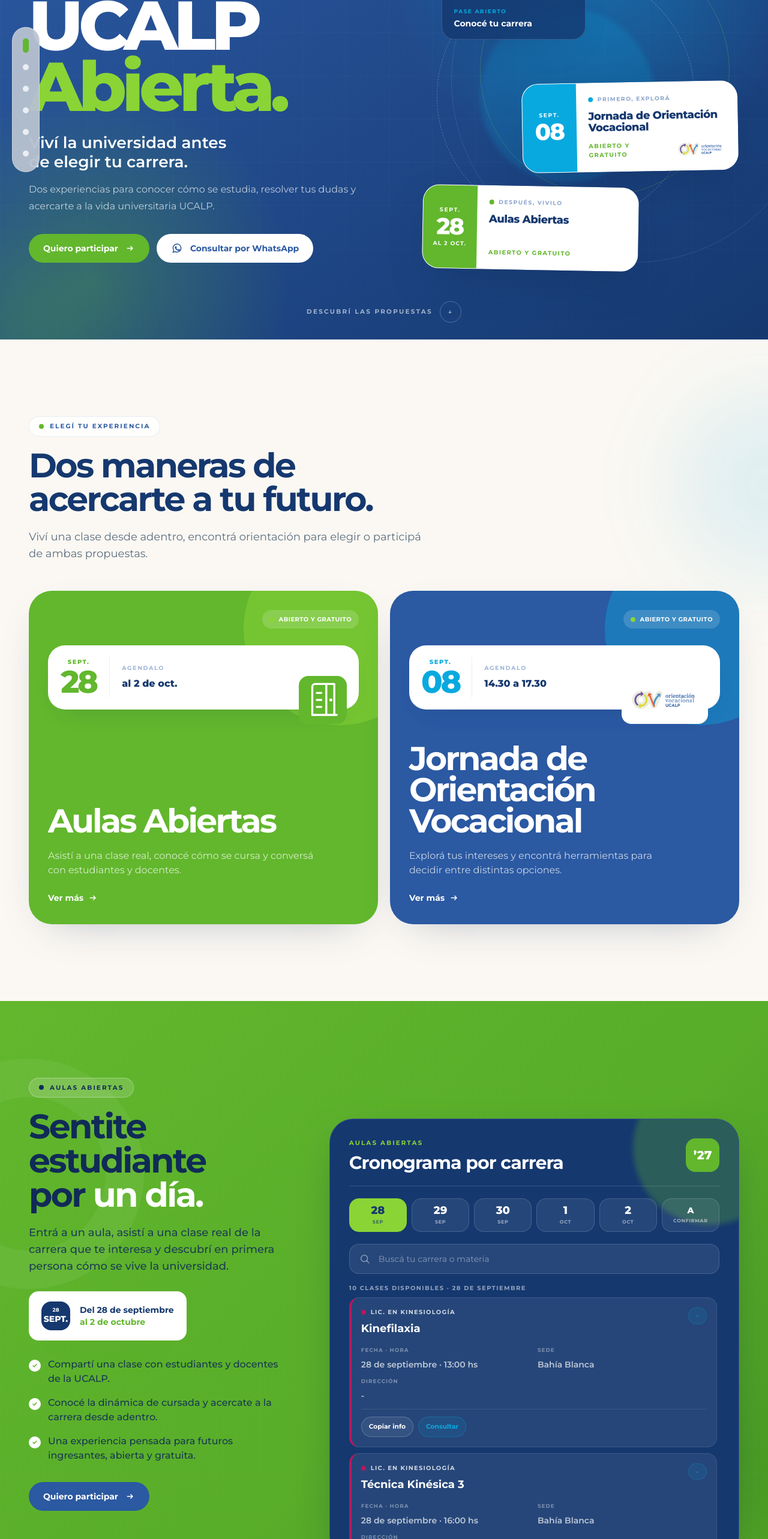
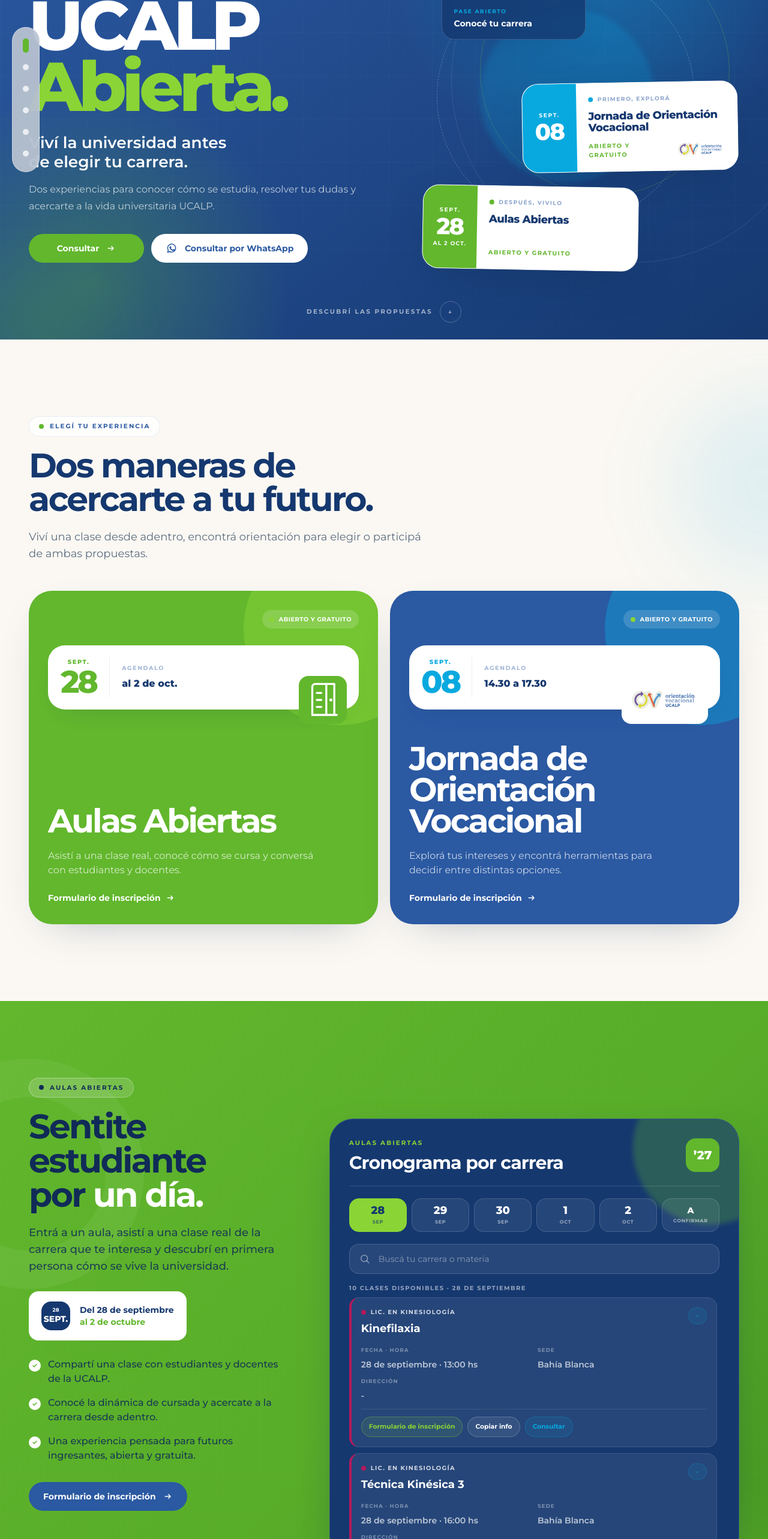
Before and after one commit to BlackForgeSD/ucalp-abierta-landing, a React (Vite) app: page / in a window 1280 px wide. Shown: the part 234-2800 px from the top of the page at 60% size. Built offline with nearby package versions, Linux system fonts and the light colour scheme.

Commit message:
feat: actualizar llamados a la acción e inscripciones

```diff
--- a/src/components/Navbar.jsx
+++ b/src/components/Navbar.jsx
@@ -7,7 +7,7 @@
   { href: '#experiencias', label: 'Experiencias' },
   { href: '#aulas-abiertas', label: 'Aulas Abiertas' },
   { href: '#orientacion', label: 'Orientación' },
-  { href: '#contacto', label: 'Participar' },
+  { href: '#contacto', label: 'Consultar' },
 ]
 
 export default function Navbar() {
@@ -73,7 +73,7 @@
                 href="#contacto"
                 className="hidden whitespace-nowrap rounded-full bg-brand-green px-5 py-3 text-xs font-bold text-white transition hover:bg-[#54a225] sm:inline-flex lg:text-sm"
               >
-                Quiero participar
+                Consultar
               </a>
               <button
                 type="button"
--- /dev/null
+++ b/src/constants/registrationForms.js
@@ -0,0 +1,3 @@
+export const AULAS_ABIERTAS_REGISTRATION_URL = 'https://docs.google.com/forms/d/e/1FAIpQLSeMuhXiEaHrJrrBAAT-p9u50Ll2lmBJWxRRRKQpq9ew_l0XSw/viewform'
+
+export const ORIENTACION_VOCACIONAL_REGISTRATION_URL = 'https://docs.google.com/forms/d/e/1FAIpQLSdVhHP0NX5RUXvZ3GpUME0TLZbGKZ-GHiIQbnbkcbFVbP_UWA/viewform'
--- a/src/sections/Experiences.jsx
+++ b/src/sections/Experiences.jsx
@@ -2,6 +2,7 @@
 import Reveal from '../components/Reveal'
 import SectionHeading from '../components/SectionHeading'
 import ovHorizontal from '../../assets/oV-sinFondo-10.png'
+import { AULAS_ABIERTAS_REGISTRATION_URL, ORIENTACION_VOCACIONAL_REGISTRATION_URL } from '../constants/registrationForms'
 
 function EventSymbol({ type }) {
   if (type === 'classrooms') {
@@ -36,6 +37,7 @@
     background: 'bg-brand-green',
     glow: 'bg-brand-lime/45',
     dateColor: 'text-brand-green',
+    registrationUrl: AULAS_ABIERTAS_REGISTRATION_URL,
   },
   {
     id: 'orientacion',
@@ -48,6 +50,7 @@
     background: 'bg-brand-blue',
     glow: 'bg-brand-sky/40',
     dateColor: 'text-brand-sky',
+    registrationUrl: ORIENTACION_VOCACIONAL_REGISTRATION_URL,
   },
 ]
 
@@ -68,7 +71,10 @@
           {experiences.map((experience, index) => (
             <Reveal key={experience.id} delay={index * 100} className="h-full">
               <a
-                href={`#${experience.id}`}
+                href={experience.registrationUrl}
+                target="_blank"
+                rel="noopener noreferrer"
+                aria-label={`Abrir formulario de inscripción de ${experience.title} en una pestaña nueva`}
                 className={`group relative flex h-full min-h-[34rem] flex-col overflow-hidden rounded-[2.4rem] p-6 text-white shadow-card transition duration-500 hover:-translate-y-1.5 hover:shadow-floating sm:p-8 ${experience.background}`}
               >
                 <div className={`absolute -right-24 -top-24 h-80 w-80 rounded-full transition duration-700 group-hover:scale-110 ${experience.glow}`} />
@@ -102,7 +108,7 @@
                   <h3 className="max-w-[31rem] text-[2.55rem] font-bold leading-[0.94] tracking-[-0.05em] sm:text-[3.45rem]">{experience.title}</h3>
                   <p className="mt-5 max-w-md text-sm leading-6 text-white/75 sm:text-base">{experience.copy}</p>
                   <span className="mt-6 inline-flex items-center gap-2 text-sm font-bold">
-                    Ver más <ArrowIcon className="h-4 w-4 transition-transform duration-300 group-hover:translate-x-1" />
+                    Formulario de inscripción <ArrowIcon className="h-4 w-4 transition-transform duration-300 group-hover:translate-x-1" />
                   </span>
                 </div>
               </a>
--- a/src/sections/Hero.jsx
+++ b/src/sections/Hero.jsx
@@ -3,11 +3,15 @@
 import ovHorizontal from '../../assets/oV-sinFondo-10.png'
 import { getWhatsAppHref, isWhatsAppConfigured } from '../utils/whatsapp'
 
-function EventTicket({ type, date, endDate, title, note, className = '' }) {
+function EventTicket({ type, date, endDate, title, note, href, className = '' }) {
   const isOrientation = type === 'orientation'
 
   return (
-    <div className={`overflow-hidden rounded-[1.75rem] border border-white/25 bg-white text-brand-deep shadow-floating ${className}`}>
+    <a
+      href={href}
+      aria-label={`Ir a la sección ${title}`}
+      className={`cursor-pointer overflow-hidden rounded-[1.75rem] border border-white/25 bg-white text-brand-deep shadow-floating focus-visible:outline focus-visible:outline-2 focus-visible:outline-offset-4 focus-visible:outline-brand-lime ${className}`}
+    >
       <div className="grid grid-cols-[5.6rem_1fr]">
         <div className={`grid min-h-[8.6rem] place-items-center p-3 text-center text-white ${isOrientation ? 'bg-brand-sky' : 'bg-brand-green'}`}>
           <span className="leading-none">
@@ -32,13 +36,13 @@
           </div>
         </div>
       </div>
-    </div>
+    </a>
   )
 }
 
-function MobileEvent({ date, title, color }) {
+function MobileEvent({ date, title, color, href }) {
   return (
-    <a href={title === 'Aulas Abiertas' ? '#aulas-abiertas' : '#orientacion'} className="rounded-2xl border border-white/15 bg-white/10 p-4 backdrop-blur-sm">
+    <a href={href} className="cursor-pointer rounded-2xl border border-white/15 bg-white/10 p-4 backdrop-blur-sm focus-visible:outline focus-visible:outline-2 focus-visible:outline-offset-4 focus-visible:outline-brand-lime">
       <span className={`text-[0.62rem] font-extrabold uppercase tracking-[0.16em] ${color}`}>{date}</span>
       <span className="mt-2 block text-sm font-bold leading-tight text-white">{title}</span>
       <span className="mt-3 flex items-center gap-2 text-[0.58rem] font-bold uppercase tracking-wider text-white/60">
@@ -85,7 +89,7 @@
           </Reveal>
 
           <Reveal delay={220} className="mt-8 flex flex-col gap-3 sm:flex-row">
-            <ButtonLink href="#contacto" variant="primary" className="sm:min-w-48">Quiero participar</ButtonLink>
+            <ButtonLink href="#contacto" variant="primary" className="sm:min-w-48">Consultar</ButtonLink>
             <ButtonLink
               href={getWhatsAppHref()}
               variant="light"
@@ -105,8 +109,8 @@
           </Reveal>
 
           <Reveal delay={260} className="mt-7 grid grid-cols-2 gap-3 lg:hidden">
-            <MobileEvent date="8 de sept." title="Orientación Vocacional" color="text-brand-sky" />
-            <MobileEvent date="28 sept. — 2 oct." title="Aulas Abiertas" color="text-brand-lime" />
+            <MobileEvent href="#orientacion" date="8 de sept." title="Orientación Vocacional" color="text-brand-sky" />
+            <MobileEvent href="#aulas-abiertas" date="28 sept. — 2 oct." title="Aulas Abiertas" color="text-brand-lime" />
           </Reveal>
         </div>
 
@@ -124,6 +128,7 @@
 
           <EventTicket
             type="orientation"
+            href="#orientacion"
             date="08"
             title="Jornada de Orientación Vocacional"
             note="Primero, explorá"
@@ -131,6 +136,7 @@
           />
           <EventTicket
             type="classrooms"
+            href="#aulas-abiertas"
             date="28"
             endDate="2 oct."
             title="Aulas Abiertas"
--- a/src/sections/OpenClassrooms.jsx
+++ b/src/sections/OpenClassrooms.jsx
@@ -2,8 +2,8 @@
 import ButtonLink from '../components/ButtonLink'
 import Reveal from '../components/Reveal'
 import SectionHeading from '../components/SectionHeading'
+import { AULAS_ABIERTAS_REGISTRATION_URL } from '../constants/registrationForms'
 import { facultyColors, openClassrooms } from '../data/aulasAbiertas'
-import { getWhatsAppHrefForMessage, isWhatsAppConfigured } from '../utils/whatsapp'
 
 const confirmedScheduleDays = [
   { id: '2026-09-28', day: '28', month: 'SEP', label: '28 de septiembre' },
@@ -28,10 +28,6 @@
   const meetLine = item.meetUrl && item.meetUrl !== '-' ? `\nGoogle Meet: ${item.meetUrl}` : ''
 
   return `Aulas Abiertas UCALP\n\nCarrera: ${item.carrera}\nClase: ${item.clase}\nFecha: ${getActivityDate(item)}\nHora: ${item.hora}\nSede: ${item.sede}\nDirección: ${item.direccion}\nModalidad: ${item.modalidad}${meetLine}`
-}
-
-function getActivityWhatsAppMessage(item) {
-  return `Hola, quiero recibir información sobre Aulas Abiertas UCALP.\n\nMe interesa esta actividad:\n\nCarrera: ${item.carrera}\nClase: ${item.clase}\nFecha: ${getActivityDate(item)}\nHora: ${item.hora}\nSede: ${item.sede}\n\nGracias.`
 }
 
 function normalizeSearch(value) {
@@ -191,6 +187,16 @@
                 </div>
 
                 <div className="mt-3 flex flex-wrap gap-2 border-t border-white/10 pt-3 text-[0.67rem] font-bold">
+                  <a
+                    href={AULAS_ABIERTAS_REGISTRATION_URL}
+                    target="_blank"
+                    rel="noopener noreferrer"
+                    aria-label={`Abrir formulario de inscripción para ${item.clase} en una pestaña nueva`}
+                    className="whitespace-nowrap rounded-full border border-brand-lime/35 bg-brand-lime/10 px-3 py-2 text-brand-lime transition hover:border-brand-lime/55 hover:bg-brand-lime/20 focus-visible:outline focus-visible:outline-2 focus-visible:outline-offset-2 focus-visible:outline-brand-lime"
+                  >
+                    Formulario de inscripción
+                  </a>
+
                   <button
                     type="button"
                     onClick={() => handleCopy(item)}
@@ -207,10 +213,8 @@
                   </button>
 
                   <a
-                    href={getWhatsAppHrefForMessage(getActivityWhatsAppMessage(item))}
-                    target={isWhatsAppConfigured ? '_blank' : undefined}
-                    rel={isWhatsAppConfigured ? 'noopener noreferrer' : undefined}
-                    aria-label={`Consultar por WhatsApp sobre ${item.clase}`}
+                    href="#contacto"
+                    aria-label={`Consultar sobre ${item.clase} mediante el formulario general`}
                     className="rounded-full border border-brand-sky/30 bg-brand-sky/10 px-3 py-2 text-brand-sky transition hover:border-brand-sky/50 hover:bg-brand-sky/20 focus-visible:outline focus-visible:outline-2 focus-visible:outline-offset-2 focus-visible:outline-brand-lime"
                   >
                     Consultar
@@ -279,7 +283,14 @@
           </ul>
 
           <div className="mt-8">
-            <ButtonLink href="#contacto" variant="blue">Quiero participar</ButtonLink>
+            <ButtonLink
+              href={AULAS_ABIERTAS_REGISTRATION_URL}
+              target="_blank"
+              rel="noopener noreferrer"
+              variant="blue"
+            >
+              Formulario de inscripción
+            </ButtonLink>
           </div>
         </Reveal>
 
--- a/src/sections/VocationalDay.jsx
+++ b/src/sections/VocationalDay.jsx
@@ -1,6 +1,7 @@
 import ButtonLink from '../components/ButtonLink'
 import Reveal from '../components/Reveal'
 import ovHorizontal from '../../assets/oV-sinFondo-10.png'
+import { ORIENTACION_VOCACIONAL_REGISTRATION_URL } from '../constants/registrationForms'
 
 const details = [
   { label: 'Fecha', value: '8 de septiembre' },
@@ -98,7 +99,14 @@
           </div>
 
           <div className="mt-7 flex flex-col gap-4 sm:flex-row sm:items-center">
-            <ButtonLink href="#contacto" variant="light">Quiero participar</ButtonLink>
+            <ButtonLink
+              href={ORIENTACION_VOCACIONAL_REGISTRATION_URL}
+              target="_blank"
+              rel="noopener noreferrer"
+              variant="light"
+            >
+              Formulario de inscripción
+            </ButtonLink>
             <span className="flex items-center gap-2 text-xs font-bold text-white/65">
               <span className="h-2 w-2 rounded-full bg-brand-lime" /> Abierto y gratuito
             </span>
```
